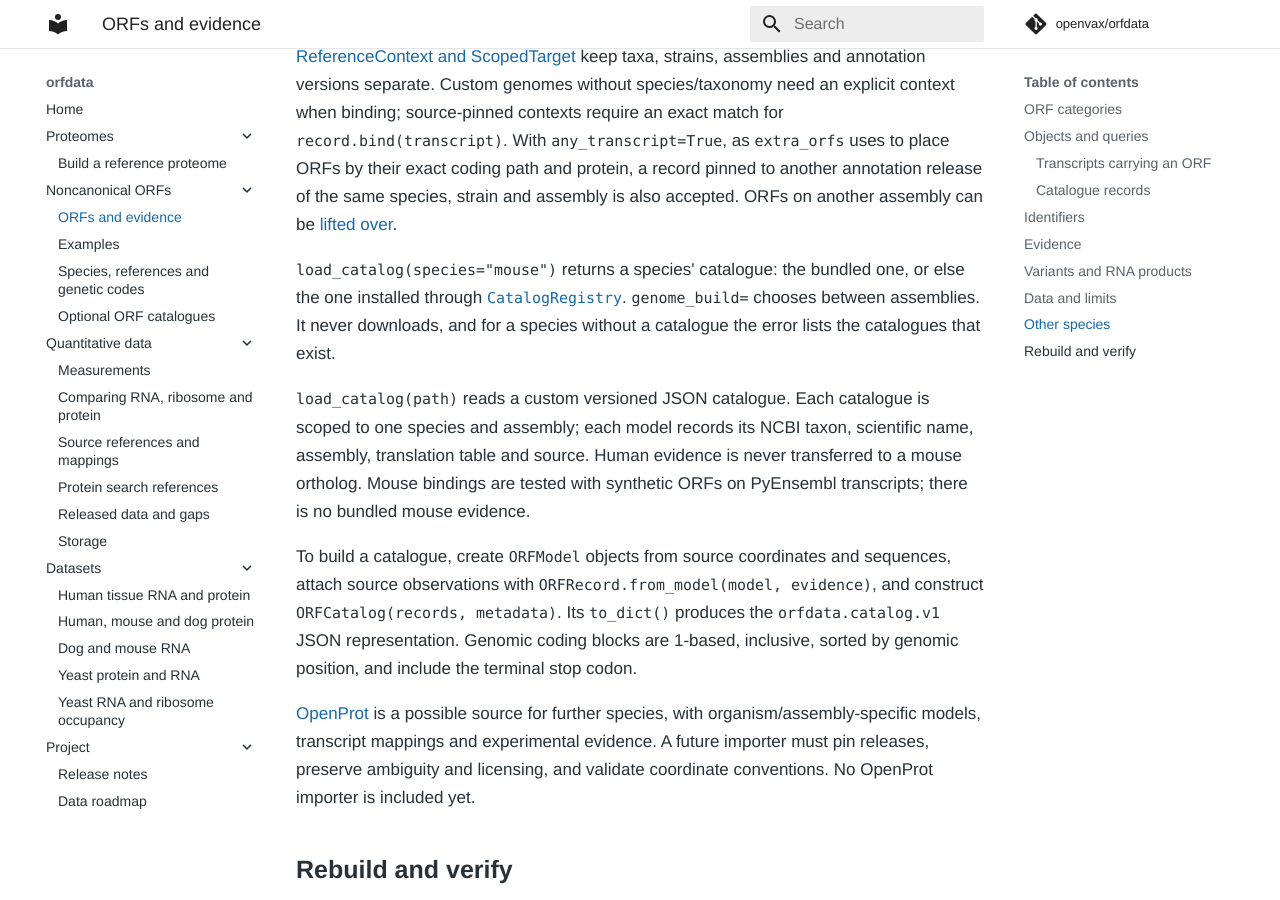
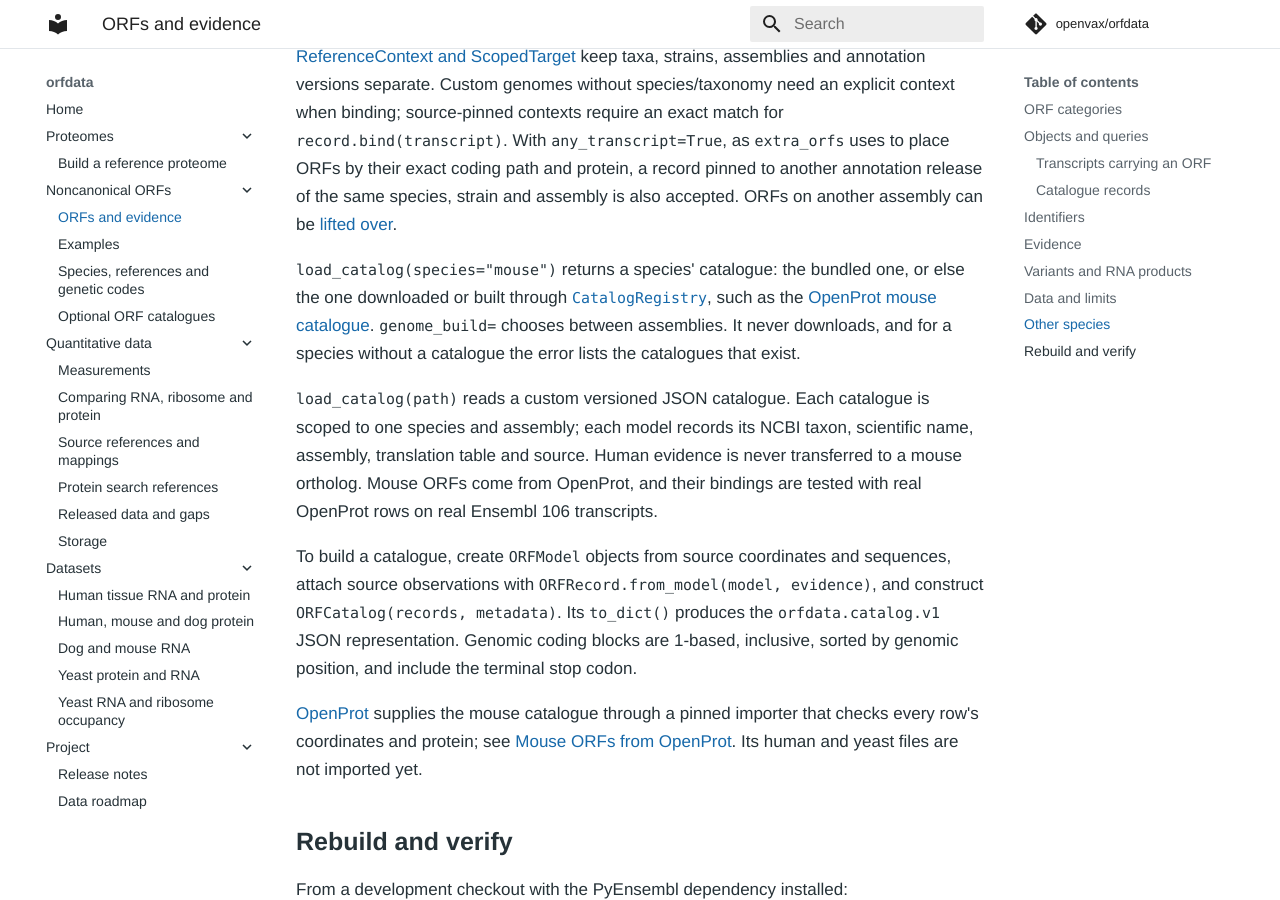
Before and after one commit to openvax/orfdata, an MkDocs documentation site: the page built from docs/reference.md, in a window 1280 px wide and 900 px high, scrolled down 7360 px. Built offline with MkDocs 1.6.1 and Material for MkDocs 9.7.7, drawn with Linux system fonts in a browser that asks for light colours; comment, search, counter and statistics services are not loaded.

Commit message:
Place each transcript once; lifted ORFs keep their source transcript
Review fixes for the OpenProt catalogue and placement:
- A source transcript placed on another version is not placed a second time
  (mouse Ensembl 102: 2,855 duplicated occurrences before).
- A lifted ORF is on its source transcript under the version the new
  assembly's annotation gives it, so lifted ORFs are no longer all flagged
  "version mismatch" (Ensembl 102: 1 of 2,856, a changed splice path).
- An ID that names several records, directly or through a split accession,
  raises instead of returning one.
- `catalogs build` no longer prints a "verified" flag that only applies to
  published downloads.
- Docs: mouse has the OpenProt catalogue and real binding tests.

Claude-Session: https://claude.ai/code/session_016N35AjLGwyYtEcjeN5k6mT

```diff
--- a/docs/reference.md
+++ b/docs/reference.md
@@ -303,15 +303,16 @@ accepted. ORFs on another assembly can be
 [lifted over](catalogs.md#lifting-a-catalogue-to-another-assembly).
 
 `load_catalog(species="mouse")` returns a species' catalogue: the bundled one,
-or else the one installed through [`CatalogRegistry`](catalogs.md).
+or else the one downloaded or built through [`CatalogRegistry`](catalogs.md),
+such as the [OpenProt mouse catalogue](catalogs.md#mouse-orfs-from-openprot).
 `genome_build=` chooses between assemblies. It never downloads, and for a
 species without a catalogue the error lists the catalogues that exist.
 
 `load_catalog(path)` reads a custom versioned JSON catalogue. Each catalogue is
 scoped to one species and assembly; each model records its NCBI taxon, scientific
 name, assembly, translation table and source. Human evidence is never transferred
-to a mouse ortholog. Mouse bindings are tested with synthetic ORFs on PyEnsembl
-transcripts; there is no bundled mouse evidence.
+to a mouse ortholog. Mouse ORFs come from OpenProt, and their bindings are
+tested with real OpenProt rows on real Ensembl 106 transcripts.
 
 To build a catalogue, create `ORFModel` objects from source coordinates and
 sequences, attach source observations with `ORFRecord.from_model(model, evidence)`,
@@ -319,10 +320,10 @@ and construct `ORFCatalog(records, metadata)`. Its `to_dict()` produces the
 `orfdata.catalog.v1` JSON representation. Genomic coding blocks are 1-based,
 inclusive, sorted by genomic position, and include the terminal stop codon.
 
-[OpenProt](https://archive.openprot.org/p/help) is a possible source for further species,
-with organism/assembly-specific models, transcript mappings and experimental
-evidence. A future importer must pin releases, preserve ambiguity and licensing,
-and validate coordinate conventions. No OpenProt importer is included yet.
+[OpenProt](https://openprot.org) supplies the mouse catalogue through a pinned
+importer that checks every row's coordinates and protein; see
+[Mouse ORFs from OpenProt](catalogs.md#mouse-orfs-from-openprot). Its human
+and yeast files are not imported yet.
 
 ## Rebuild and verify
 
```
Also changed, not shown: CHANGELOG.md (+4 -1 lines), docs/coverage.md (+5 -3 lines), docs/proteome.md (+3 -2 lines), 5 other files.
